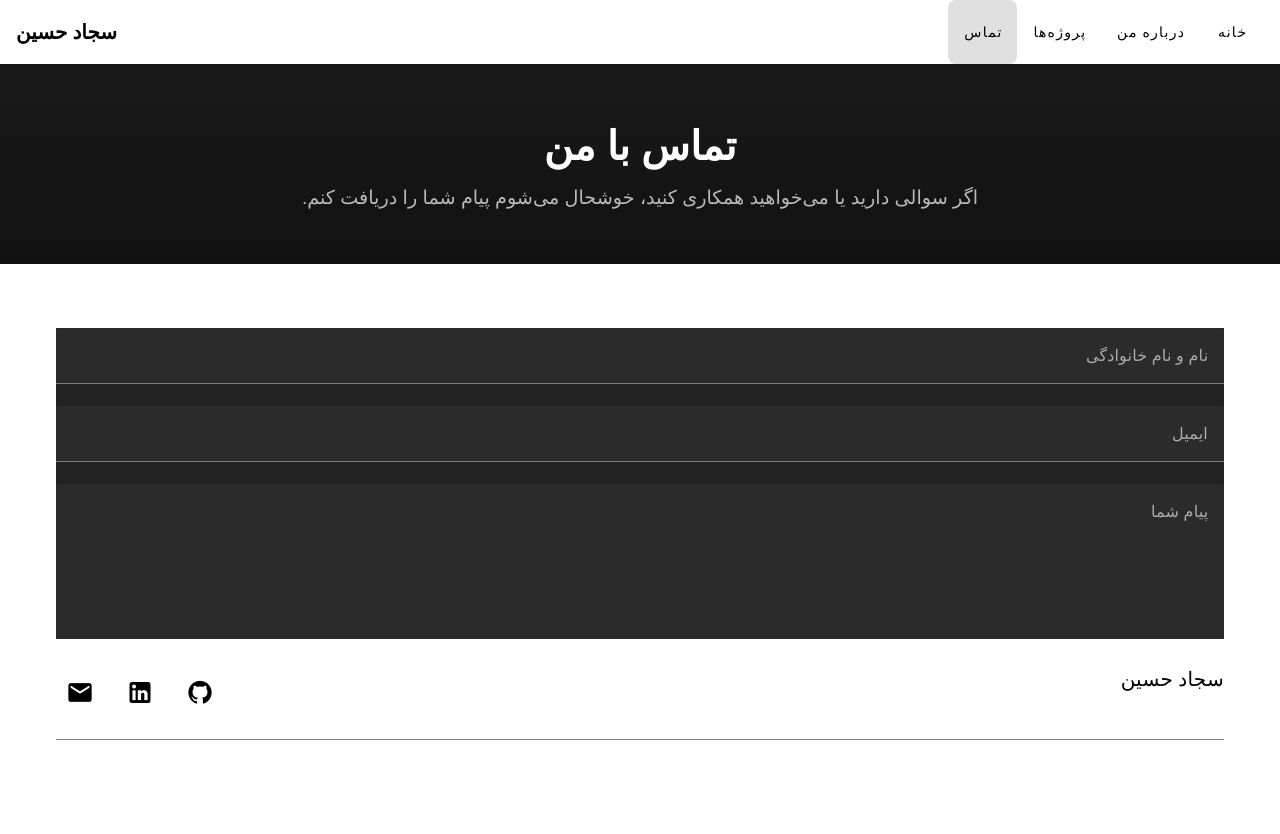
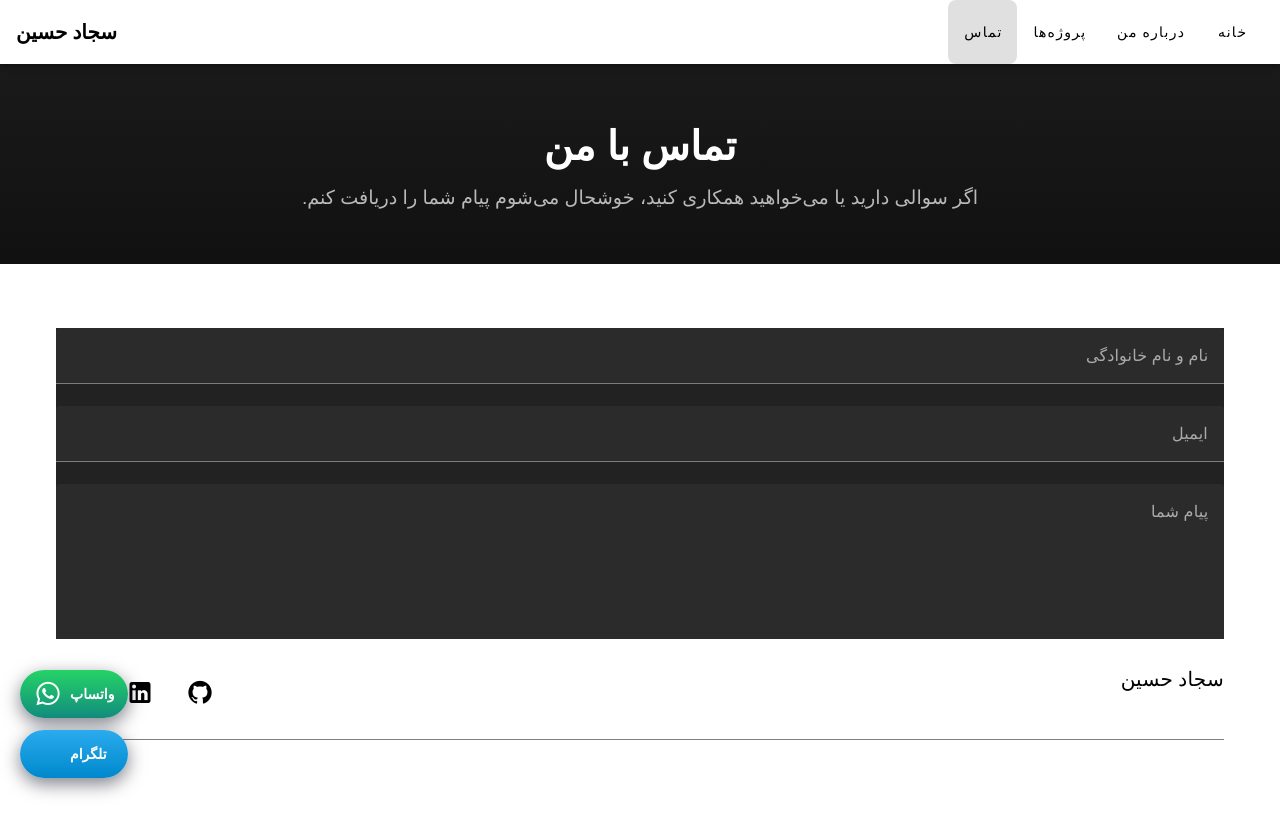
Before and after one commit to Sajjadhosseinrezaei/mysite-by-vuetify, a Vue app: page /Contact in a window 1280 px wide. Shown: the top 834 px of the page. Built offline with nearby package versions, Linux system fonts and the light colour scheme; a small style sheet from the web is missing; a web font is replaced by a local one.

Commit message:
add floatingcontact and fix bugs

```diff
--- a/components.d.ts
+++ b/components.d.ts
@@ -10,6 +10,7 @@ declare module 'vue' {
   export interface GlobalComponents {
     AppFooter: typeof import('./src/components/AppFooter.vue')['default']
     AppHeader: typeof import('./src/components/AppHeader.vue')['default']
+    FloatingContact: typeof import('./src/components/FloatingContact.vue')['default']
     HelloWorld: typeof import('./src/components/HelloWorld.vue')['default']
     RouterLink: typeof import('vue-router')['RouterLink']
     RouterView: typeof import('vue-router')['RouterView']
--- a/package.json
+++ b/package.json
@@ -21,6 +21,7 @@
     "@vitejs/plugin-vue": "^6.0.1",
     "eslint": "^9.35.0",
     "eslint-config-vuetify": "^4.2.0",
+    "sass": "^1.93.2",
     "sass-embedded": "^1.92.1",
     "unplugin-auto-import": "^19.3.0",
     "unplugin-fonts": "^1.4.0",
--- /dev/null
+++ b/src/components/FloatingContact.vue
@@ -0,0 +1,110 @@
+<template>
+  <div class="floating-contact" aria-hidden="false">
+    <!-- WhatsApp -->
+    <a
+      :href="whatsappLink"
+      target="_blank"
+      rel="noopener noreferrer"
+      class="float-btn whatsapp"
+      :aria-label="`پیام در واتساپ به ${phone}`"
+    >
+      <v-icon size="28">mdi-whatsapp</v-icon>
+      <span class="label d-none d-sm-inline">واتساپ</span>
+    </a>
+
+    <!-- Telegram -->
+    <a
+      :href="telegramLink"
+      target="_blank"
+      rel="noopener noreferrer"
+      class="float-btn telegram"
+      :aria-label="`پیام در تلگرام به ${telegramUser}`"
+    >
+      <v-icon size="28">mdi-telegram</v-icon>
+      <span class="label d-none d-sm-inline">تلگرام</span>
+    </a>
+  </div>
+</template>
+
+<script setup>
+import { computed } from 'vue'
+
+// --- CONFIG ---
+const phone = '+98912XXXXXXX' // شماره واتساپ کامل با +98
+const telegramUser = 'username' // یوزرنیم تلگرام بدون @
+
+// --- LINKS ---
+const whatsappLink = computed(() => {
+  const text = encodeURIComponent('سلام، در مورد پروژه‌هایت پیام می‌فرستم.')
+  const normalized = phone.replace(/\s+/g, '')
+  return `https://wa.me/${normalized.replace(/^\+/, '')}?text=${text}`
+})
+
+const telegramLink = computed(() => {
+  if (telegramUser.startsWith('http')) return telegramUser
+  return `https://t.me/${telegramUser}`
+})
+</script>
+
+<style scoped>
+.floating-contact {
+  position: fixed;
+  bottom: 22px;
+  left: 20px; /* ✅ moved to the left */
+  display: flex;
+  flex-direction: column;
+  gap: 12px;
+  z-index: 1400;
+  direction: ltr;
+}
+
+/* base button */
+.float-btn {
+  display: inline-flex;
+  align-items: center;
+  gap: 8px;
+  padding: 10px 14px;
+  border-radius: 999px;
+  box-shadow: 0 6px 18px rgba(2,6,23,0.5);
+  color: white;
+  text-decoration: none;
+  font-weight: 700;
+  transform-origin: left center; /* ✅ changed from right to left */
+  transition: transform 120ms ease, box-shadow 120ms ease;
+  backdrop-filter: blur(4px);
+}
+
+.float-btn .label {
+  font-size: 14px;
+  line-height: 1;
+}
+
+.float-btn.whatsapp {
+  background: linear-gradient(180deg,#25D366,#128C7E);
+}
+
+.float-btn.telegram {
+  background: linear-gradient(180deg,#2AABEE,#0088CC);
+}
+
+.float-btn:hover {
+  transform: translateY(-4px);
+  box-shadow: 0 10px 26px rgba(2,6,23,0.6);
+}
+
+@media (max-width: 420px) {
+  .float-btn {
+    padding: 10px;
+    border-radius: 50%;
+    width: 46px;
+    height: 46px;
+    justify-content: center;
+  }
+  .float-btn .label { display: none !important; }
+}
+
+.float-btn:focus {
+  outline: 3px solid rgba(255,255,255,0.12);
+  outline-offset: 3px;
+}
+</style>
--- a/src/pages/Contact.vue
+++ b/src/pages/Contact.vue
@@ -73,11 +73,13 @@
         <v-icon size="32">mdi-email</v-icon>
       </v-btn>
     </v-container>
+    <FloatingContact />
   </v-container>
 </template>
 
 <script setup>
 import { ref } from 'vue'
+import FloatingContact from '@/components/FloatingContact.vue'
 
 const valid = ref(false)
 const contactForm = ref(null)
```
Also changed, not shown: 1 other file (tests, documents, lock files or other folders).
